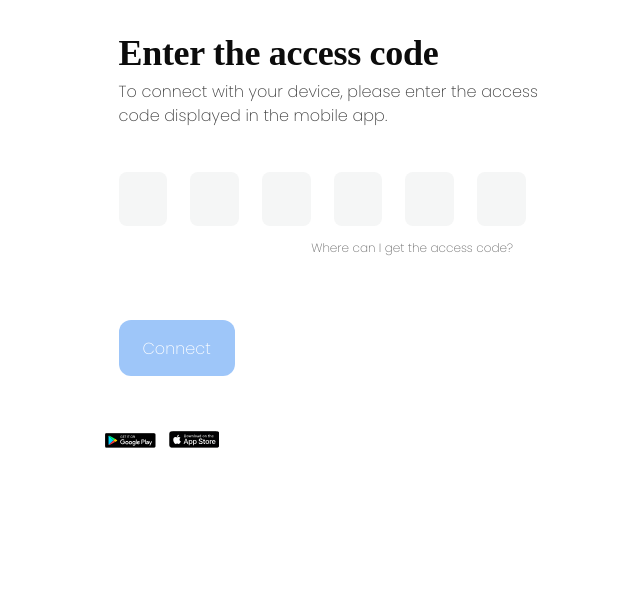
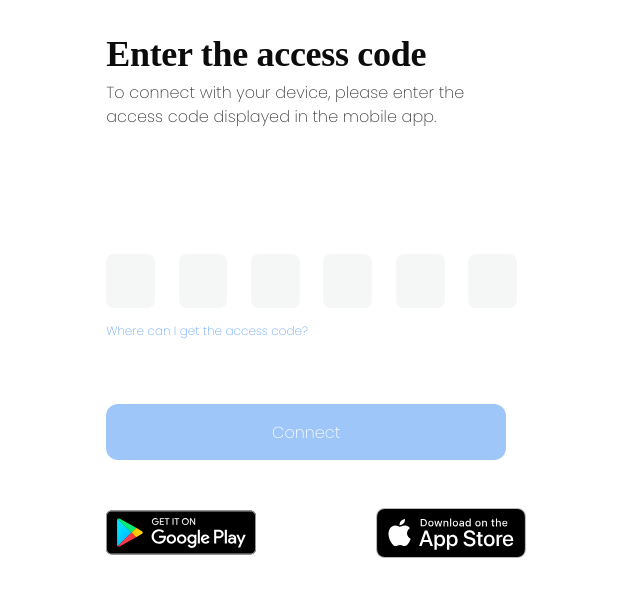
Before and after one commit to dudziema/Cloud-On-Mobile, a Vue app: page / in a window 1280 px wide. Shown: the top 596 px of the page, without its empty margins (522-1162 px from the left). Built offline with nearby package versions, Linux system fonts and the light colour scheme; no server answers; a web font is replaced by a local one.

Commit message:
corrected position within grid

```diff
--- a/src/components/Passcode.vue
+++ b/src/components/Passcode.vue
@@ -1,11 +1,14 @@
 <template>
   <div class="container">
+
     <div class="enter">Enter the access code</div>
 
     <div class="instruction">
       To connect with your device, please enter the access code displayed in the
       mobile app.
     </div>
+    <div class="empty-space"></div>
+
 
 
     <div class="passcode-inputs">
@@ -60,7 +63,7 @@
       <router-view />
     </div>
 
-    <div class="stores">
+
       <svg
         class="google-button"
         width="202"
@@ -311,7 +314,7 @@
           fill="white"
         />
       </svg>
-    </div>
+
   </div>
 </template>
 
@@ -386,7 +389,7 @@ export default {
 
 .instruction {
   /* To connect with your device, please enter the access code displayed in the mobile app. */
-  grid-column: 3 / 10;
+  grid-column: 3 / 9;
   margin-right: auto;
   /* Body/16/Regular */
   font-family: Poppins;
@@ -444,7 +447,7 @@ grid-column: 3 / 12;
 }
 .info {
   /* Where can I get the access code? */
-  grid-column: 6 / 10;
+grid-column: 3 / 7;
   align-self: start right;
   white-space: nowrap;
   overflow: hidden;
@@ -465,8 +468,15 @@ grid-column: 3 / 12;
   align-items: center;
 
   /* black */
-  color: #0c0c0c;
+  color: #0E70F1;
   opacity: 0.6;
+}
+.empty-space {
+ grid-column: 3 / 3;
+   white-space: nowrap;
+     margin-right: auto;
+  white-space: nowrap;
+
 }
 .abc {
   grid-column: 3 / 9;
@@ -476,7 +486,8 @@ grid-column: 3 / 12;
   /* button */
 
   /* Auto Layout */
-
+  width: 400px;
+height: 56px;
   white-space: nowrap;
   overflow: hidden;
   text-overflow: ellipsis;
@@ -522,25 +533,26 @@ grid-column: 3 / 12;
   flex-grow: 0;
 }
 .stores {
-  grid-column: 2 / 6;
-  align-self: start;
+grid-column:3/12;
+
 }
 .appstore-button {
+  grid-column:7/9;
+    align-self: end;
   white-space: nowrap;
   overflow: hidden;
   text-overflow: ellipsis;
-  margin-left: 5%;
-  margin-right: 20%;
-  width: 20%;
-  height: 20%;
+
+  width: 150px;
+
 }
 .google-button {
+  grid-column:3/5;
+    align-self: end;
   white-space: nowrap;
   overflow: hidden;
   text-overflow: ellipsis;
-  margin-top: 13%;
-  padding-left: 20%;
-  width: 20%;
-  height: 20%;
+
+  width: 150px;
 }
 </style>
```
